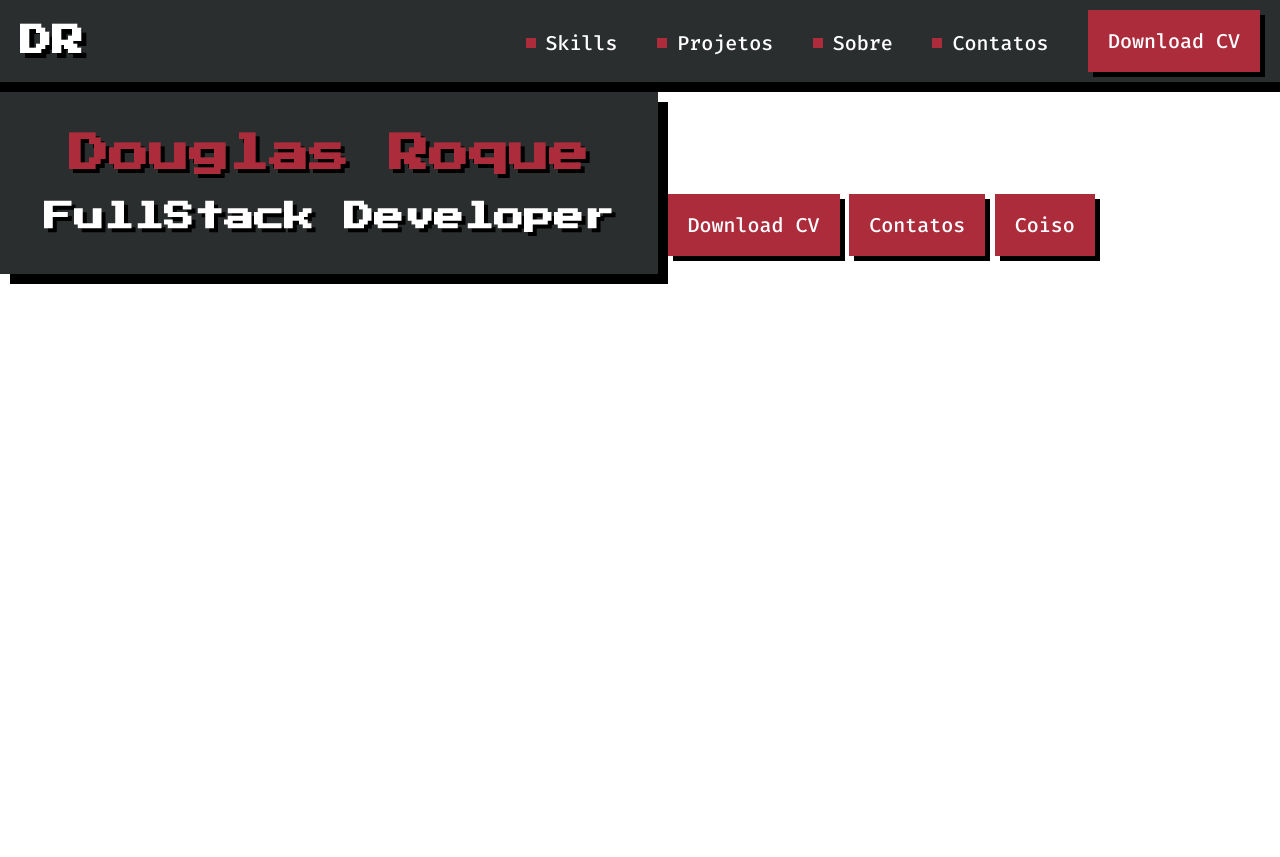
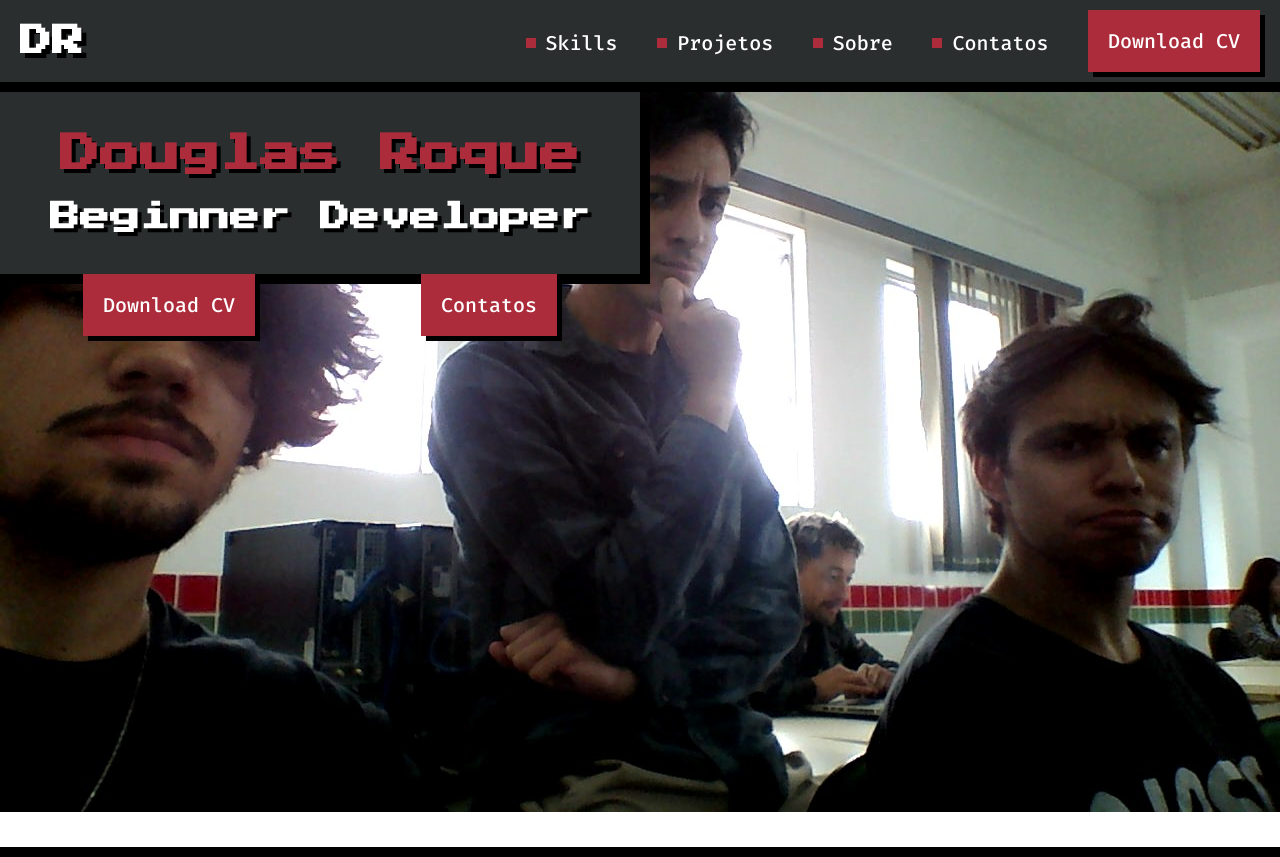
Before and after one commit to douglasrmachado/douglasrmachado.github.io, a plain HTML site: page index.html in a window 1280 px wide. Before the commit the page ends 800 px from the top, so only its background shows below. Drawn offline with Linux system fonts and the light colour scheme.

Commit message:
Positioning the elements

```diff
--- /dev/null
+++ b/css/components/banner.css
@@ -0,0 +1,19 @@
+.banner {
+    background-image: url(../../assets/img/homis.jpg);
+    background-repeat: no-repeat;
+    background-size: 100%;
+    height: 755px;
+    border-bottom: 10px solid #000;
+}
+
+.banner .wrapper {
+    display: flex;
+    flex-direction: column;
+    width: 640px;
+    height: 184px;
+}
+
+.banner .navigation {
+    display: flex;
+    justify-content: space-around;
+}
--- a/index.html
+++ b/index.html
@@ -19,6 +19,7 @@
         <link rel="stylesheet" href="css/components/box.css ">
         <link rel="stylesheet" href="css/components/action.css">
         <link rel="stylesheet" href="css/components/header.css">
+        <link rel="stylesheet" href="css/components/banner.css">
 
     </head>
 
@@ -35,14 +36,19 @@
             </nav>
         </header>
 
-        <div class="box">
-            <h2 class="title">Douglas Roque</h2>
-            <h3 class="subtitle">FullStack Developer</h3>
-        </div>
+        <section class="banner">
+            <div class="wrapper">
+                <div class="box">
+                    <h2 class="title">Douglas Roque</h2>
+                    <h3 class="subtitle">Beginner Developer</h3>
+                </div>
 
-        <a class="button" href="" lang="en">Download CV</a>
-        <a class="button" href="">Contatos</a>
-        <button class="button">Coiso</button>
+                <div class="navigation">
+                    <a class="button" href="" lang="en">Download CV</a>
+                    <a class="button" href="">Contatos</a>
+            </div>
+            </div>
+        </section>
     </body>
 
     </html>
```
Also changed, not shown: assets/img/homis.jpg (added).
